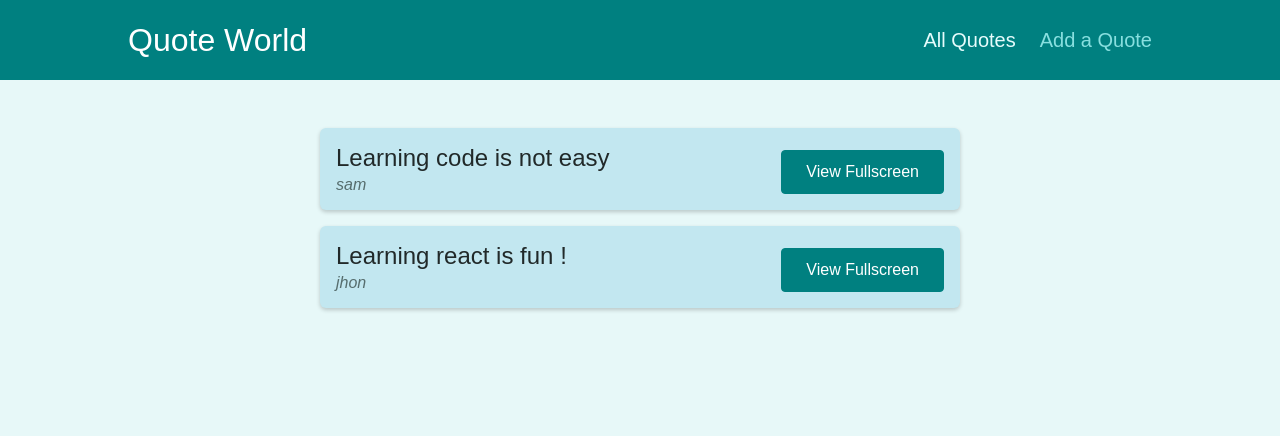
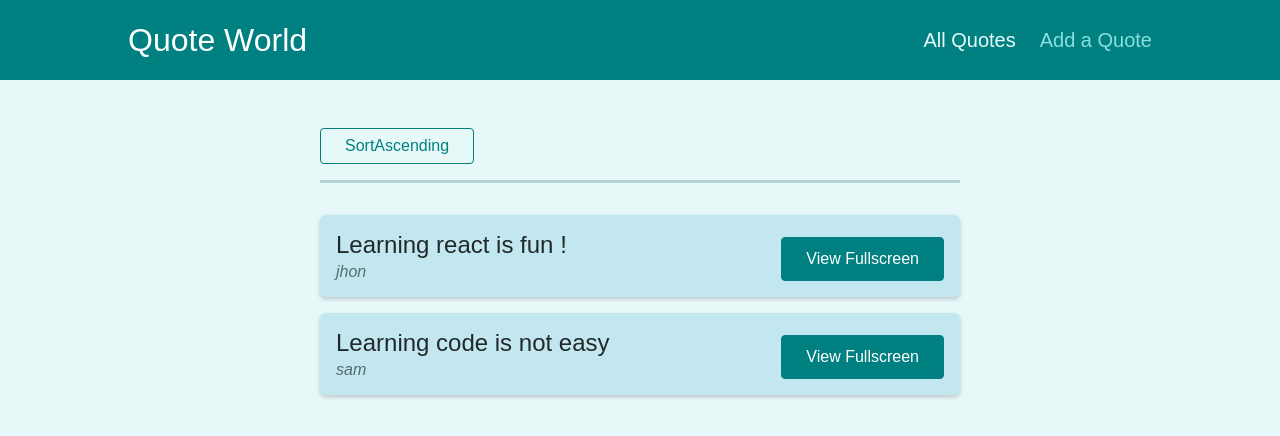
Before and after one commit to ritesh-jadhav/React-Routing, a React (Create React App) app: page /quotes in a window 1280 px wide. Shown: the top 436 px of the page. Built offline with nearby package versions, Linux system fonts and the light colour scheme.

Commit message:
sort list based on query params

```diff
--- a/src/components/quotes/QuoteList.js
+++ b/src/components/quotes/QuoteList.js
@@ -1,13 +1,40 @@
-import { Fragment } from 'react';
+import { Fragment } from "react";
+import { useHistory, useLocation } from "react-router-dom";
+import QuoteItem from "./QuoteItem";
+import classes from "./QuoteList.module.css";
 
-import QuoteItem from './QuoteItem';
-import classes from './QuoteList.module.css';
+const sortQuotes = (quotes, ascending) => {
+  return quotes.sort((quoteA, quoteB) => {
+    if (ascending) {
+      return quoteA.id > quoteB.id ? 1 : -1;
+    } else {
+      return quoteA.id < quoteB.id ? 1 : -1;
+    }
+  });
+};
 
 const QuoteList = (props) => {
+  const history = useHistory();
+  const location = useLocation();
+
+  const queryParam = new URLSearchParams(location.search);
+
+  const isSortingIsAscending = queryParam.get("sort") === "asc";
+
+  const sortedQuotes = sortQuotes(props.quotes,isSortingIsAscending);
+
+  const changeSortingHandler = () => {
+    history.push("/quotes?sort=" + (isSortingIsAscending ? "desc" : "asc "));
+  };
   return (
     <Fragment>
+      <div className={classes.sorting}>
+        <button onClick={changeSortingHandler}>
+          Sort{isSortingIsAscending ? "Descending" : "Ascending"}
+        </button>
+      </div>
       <ul className={classes.list}>
-        {props.quotes.map((quote) => (
+        {sortedQuotes.map((quote) => (
           <QuoteItem
             key={quote.id}
             id={quote.id}
```
Also changed, not shown: 1 other file (tests, documents, lock files or other folders).
